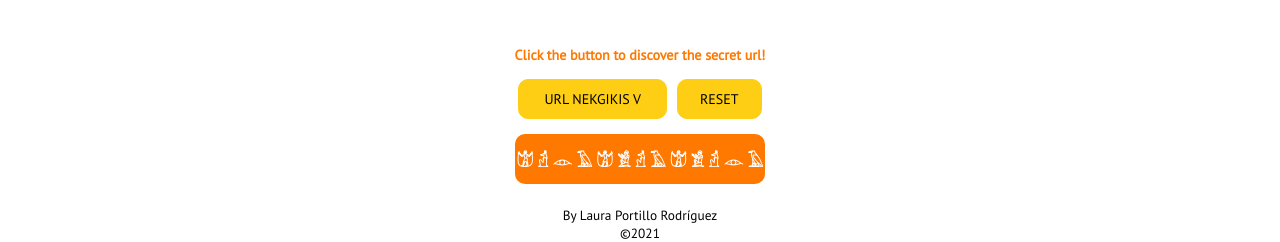
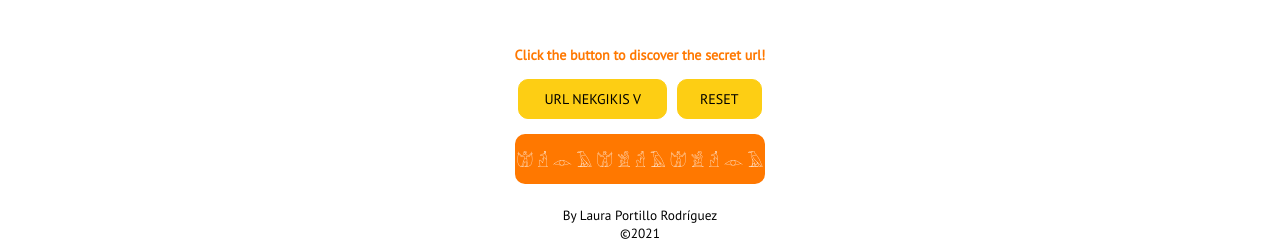
Before and after one commit to lauraportillo/generacion-k, a website: page src/html/index.html in a window 1280 px wide. Shown: the part 655-897 px from the top of the page. Drawn offline with nearby package versions, Linux system fonts and the light colour scheme; files that its build step writes are made by us from their sources.

Commit message:
divide solution sentences

```diff
--- a/src/html/index.html
+++ b/src/html/index.html
@@ -70,8 +70,9 @@
             </form>
 
             <div class="sectionC__solution">
+                <span class="sectionC__solution--hieroglyphs">𓀪 𓁢 𓁹 𓄿 𓀪 𓀃 𓁢 𓄿 𓀪 𓀃 𓁢 𓁹 𓄿</span>
                 <a href="https://v.generacionk.kairosds.com/" target="_blank">
-                    <h2 class="js-solution sectionC__solution--url">𓀪 𓁢 𓁹 𓄿 𓀪 𓀃 𓁢 𓄿 𓀪 𓀃 𓁢 𓁹 𓄿</h2>
+                    <h2 class="js-solution  sectionC__solution--url"></h2>
                 </a>
             </div>
         </section>
--- a/src/scss/main.scss
+++ b/src/scss/main.scss
@@ -165,6 +165,13 @@
   width: 250px;
   background-color: $color-1;
 }
+
+.sectionC__solution--hieroglyphs {
+  font-size: 16px;
+  color: $color-8;
+  text-align: center;
+}
+
 .sectionC__solution--url {
   font-size: 16px;
   color: $color-8;
```
